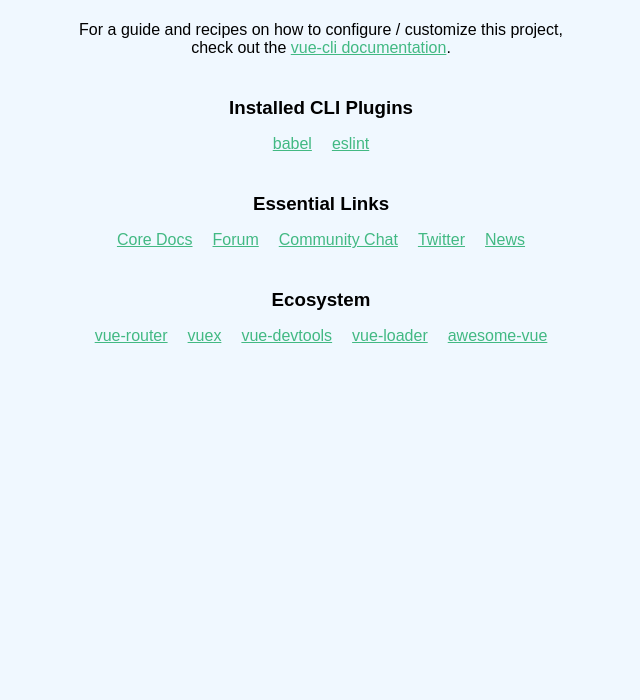
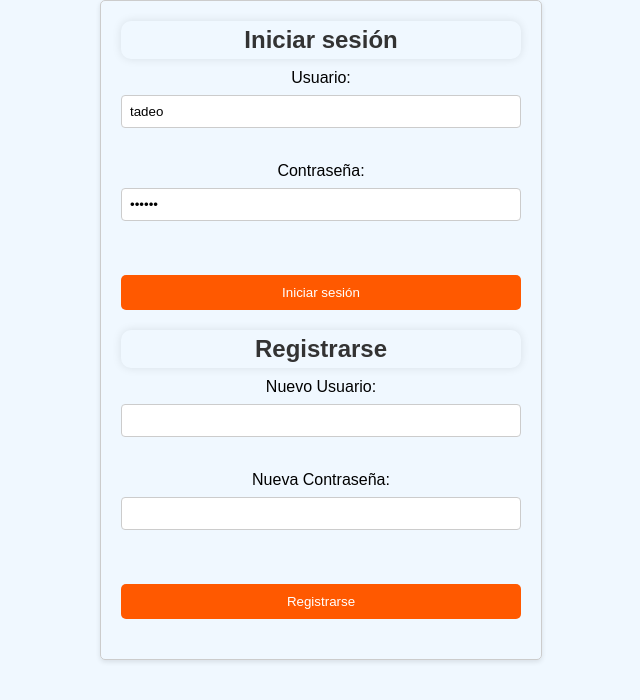
Before and after one commit to EstrucData/Estruc, a Vue app: page / in a window 1280 px wide. Shown: the top 700 px of the page, without its empty margins (319-959 px from the left). Built offline with nearby package versions, Linux system fonts and the light colour scheme.

Commit message:
estructura principal(basica) de la pagina

```diff
--- /dev/null
+++ b/src/components/bienvenida.vue
@@ -0,0 +1,108 @@
+<template>
+    <div class="career-and-subjects-container">
+      <div v-if="!selectedCareer">
+        <h1 class="titulo">Selecciona tu carrera</h1>
+        <select v-model="selectedCareer">
+          <option value="">Selecciona una carrera</option>
+          <option value="Tecnologías de la Información y Negocios Digitales">Tecnologías de la Información y Negocios Digitales</option>
+          <option value="Mecatrónica">Mecatrónica</option>
+          <option value="Biomedicina">Biomedicina</option>
+          <option value="Civil">Civil</option>
+        </select>
+        <button @click="selectCareer">Continuar</button>
+      </div>
+      <div v-else>
+        <h1 class="titulo">Bienvenido a nuestra plataforma de seguimiento académico</h1>
+        <p>Aquí podrás ver tu progreso en la carrera y elegir tus próximas materias.</p>
+        <button @click="redirectToSubjects">Seleccionar materias</button>
+      </div>
+    </div>
+  </template>
+
+  <script>
+  import Swal from 'sweetalert2';
+
+  export default {
+    data() {
+      return {
+        selectedCareer: '', // Almacena la carrera seleccionada por el usuario
+      };
+    },
+    methods: {
+      selectCareer() {
+        if (this.selectedCareer) {
+          // Continúa solo si se ha seleccionado una carrera
+          // Puedes realizar otras acciones aquí si es necesario
+        } else {
+          Swal.fire('Por favor, selecciona una carrera antes de continuar.');
+        }
+      },
+      redirectToSubjects() {
+        this.$router.push('/materias'); // Redirige al usuario a la página de selección de materias
+      },
+    },
+  };
+  </script>
+
+  <style>
+.career-and-subjects-container {
+  max-width: 500px;
+  margin: 0 auto;
+  padding: 20px;
+  text-align: center;
+}
+
+select {
+  width: 100%;
+  padding: 10px;
+  margin-top: 10px;
+  border: 1px solid #ccc;
+  border-radius: 5px;
+}
+
+button {
+  padding: 10px 20px;
+  margin-top: 20px;
+  background-color: #ff5900;
+  color: white;
+  border: none;
+  border-radius: 5px;
+  cursor: pointer;
+}
+
+button:hover {
+  background-color: #ff5900;
+}
+
+h1 {
+  font-size: 24px;
+  margin-bottom: 20px;
+}
+
+p {
+  font-size: 16px;
+  margin-bottom: 20px;
+}
+
+.titulo{
+  padding: 5px;
+  border-radius: 10px;
+  box-shadow: 0 0 10px rgba(0, 0, 0, 0.1);
+  transition: all 0.3s ease-in-out;
+  margin-bottom: 10px;
+}
+
+.titulo:hover {
+  box-shadow: 0 0 20px rgba(0, 0, 0, 0.3);
+  transform: translateY(-5px);
+  border: 1px solid #ccc;
+}
+
+.titulo{
+  margin: 0;
+  font-weight: bold;
+  color: #333;
+  margin-bottom: 10px;
+}
+
+</style>
--- a/src/components/inicio.vue
+++ /dev/null
@@ -1,58 +0,0 @@
-<template>
-    <div class="hello">
-      <h1>{{ msg }}</h1>
-      <p>
-        For a guide and recipes on how to configure / customize this project,<br>
-        check out the
-        <a href="https://cli.vuejs.org" target="_blank" rel="noopener">vue-cli documentation</a>.
-      </p>
-      <h3>Installed CLI Plugins</h3>
-      <ul>
-        <li><a href="https://github.com/vuejs/vue-cli/tree/dev/packages/%40vue/cli-plugin-babel" target="_blank" rel="noopener">babel</a></li>
-        <li><a href="https://github.com/vuejs/vue-cli/tree/dev/packages/%40vue/cli-plugin-eslint" target="_blank" rel="noopener">eslint</a></li>
-      </ul>
-      <h3>Essential Links</h3>
-      <ul>
-        <li><a href="https://vuejs.org" target="_blank" rel="noopener">Core Docs</a></li>
-        <li><a href="https://forum.vuejs.org" target="_blank" rel="noopener">Forum</a></li>
-        <li><a href="https://chat.vuejs.org" target="_blank" rel="noopener">Community Chat</a></li>
-        <li><a href="https://twitter.com/vuejs" target="_blank" rel="noopener">Twitter</a></li>
-        <li><a href="https://news.vuejs.org" target="_blank" rel="noopener">News</a></li>
-      </ul>
-      <h3>Ecosystem</h3>
-      <ul>
-        <li><a href="https://router.vuejs.org" target="_blank" rel="noopener">vue-router</a></li>
-        <li><a href="https://vuex.vuejs.org" target="_blank" rel="noopener">vuex</a></li>
-        <li><a href="https://github.com/vuejs/vue-devtools#vue-devtools" target="_blank" rel="noopener">vue-devtools</a></li>
-        <li><a href="https://vue-loader.vuejs.org" target="_blank" rel="noopener">vue-loader</a></li>
-        <li><a href="https://github.com/vuejs/awesome-vue" target="_blank" rel="noopener">awesome-vue</a></li>
-      </ul>
-    </div>
-  </template>
-
-  <script>
-  export default {
-    name: 'HelloWorld',
-    props: {
-      msg: String
-    }
-  }
-  </script>
-
-  <!-- Add "scoped" attribute to limit CSS to this component only -->
-  <style scoped>
-  h3 {
-    margin: 40px 0 0;
-  }
-  ul {
-    list-style-type: none;
-    padding: 0;
-  }
-  li {
-    display: inline-block;
-    margin: 0 10px;
-  }
-  a {
-    color: #42b983;
-  }
-  </style>
--- /dev/null
+++ b/src/components/login.vue
@@ -0,0 +1,145 @@
+<template>
+  <div>
+    <router-view></router-view>
+    <div class="login-container">
+      <div v-if="!loggedIn" class="login-form">
+        <h1 class="titulo">Iniciar sesión</h1>
+        <form @submit.prevent="login">
+          <label for="username">Usuario:</label>
+          <input type="text" id="username" v-model="username" required>
+          <br>
+          <label for="password">Contraseña:</label>
+          <input type="password" id="password" v-model="password" required>
+          <br>
+          <button type="submit" @click="redirectToWelcome">Iniciar sesión</button>
+        </form>
+      </div>
+      <div v-else class="welcome-message">
+        ¡Bienvenido, {{ username }}!
+      </div>
+      <div class="register-form">
+        <h1 class="titulo">Registrarse</h1>
+        <form @submit.prevent="register">
+          <label for="newUsername">Nuevo Usuario:</label>
+          <input type="text" id="newUsername" v-model="newUsername" required>
+          <br>
+          <label for="newPassword">Nueva Contraseña:</label>
+          <input type="password" id="newPassword" v-model="newPassword" required>
+          <br>
+          <button type="submit">Registrarse</button>
+        </form>
+      </div>
+    </div>
+  </div>
+</template>
+
+<script>
+import Swal from 'sweetalert2';
+
+export default {
+  data() {
+    return {
+      username: 'tadeo',
+      password: 'qwerty',
+      newUsername: '',
+      newPassword: '',
+      loggedIn: false,
+    };
+  },
+  methods: {
+    login() {
+      if (this.username === 'usuario' && this.password === 'contraseña') {
+        this.loggedIn = true;
+      } else {
+        Swal.fire('Credenciales incorrectas. Inténtalo de nuevo.');
+      }
+    },
+    register() {
+      Swal.fire(`Usuario ${this.newUsername} registrado correctamente.`);
+    },
+    redirectToWelcome() {
+      this.$router.push('/bienvenida');
+    },
+  },
+};
+</script>
+
+<style>
+.login-container {
+  max-width: 400px;
+  margin: 0 auto;
+  padding: 20px;
+  border: 1px solid #ccc;
+  border-radius: 5px;
+  box-shadow: 0 2px 5px rgba(0, 0, 0, 0.1);
+}
+
+.login-form, .register-form {
+  margin-bottom: 20px;
+}
+
+h1 {
+  text-align: center;
+  margin-bottom: 20px;
+}
+
+form {
+  display: flex;
+  flex-direction: column;
+}
+
+label {
+  margin-bottom: 8px;
+}
+
+input[type="text"], input[type="password"] {
+  padding: 8px;
+  margin-bottom: 16px;
+  border: 1px solid #ccc;
+  border-radius: 4px;
+}
+
+button {
+  padding: 10px;
+  background-color: #ff5900;
+  color: white;
+  border: none;
+  border-radius: 4px;
+  cursor: pointer;
+}
+
+button:hover {
+  background-color: #ff5900;
+}
+
+.welcome-message {
+  text-align: center;
+  font-size: 20px;
+  font-weight: bold;
+  padding: 20px;
+  background-color: #f0f0f0;
+  border: 1px solid #ccc;
+  border-radius: 5px;
+}
+
+.titulo{
+  padding: 5px;
+  border-radius: 10px;
+  box-shadow: 0 0 10px rgba(0, 0, 0, 0.1);
+  transition: all 0.3s ease-in-out;
+  margin-bottom: 10px;
+}
+
+.titulo:hover {
+  box-shadow: 0 0 20px rgba(0, 0, 0, 0.3);
+  transform: translateY(-5px);
+  border: 1px solid #ccc;
+}
+
+.titulo{
+  margin: 0;
+  font-weight: bold;
+  color: #333;
+  margin-bottom: 10px;
+}
+</style>
--- /dev/null
+++ b/src/components/materias.vue
@@ -0,0 +1 @@
+<template></template>
--- a/src/router.js
+++ b/src/router.js
@@ -1,8 +1,10 @@
 import { createRouter, createWebHistory } from 'vue-router';
-import Inicio from './components/inicio.vue';
+import login from '@/components/login'
+import bienvenida from './components/bienvenida.vue';
 
 const routes = [
-    {path: '/', name: 'Inicio', component: Inicio},
+  {path: '/', name: 'login', component: login},
+  {path: '/bienvenida', name: 'bienvenida', component: bienvenida},
 ];
 
 const router = createRouter({
```
Also changed, not shown: package.json (+7 -2 lines), src/components/.eslintrc.js (added), 1 other file (tests, documents, lock files or other folders).
